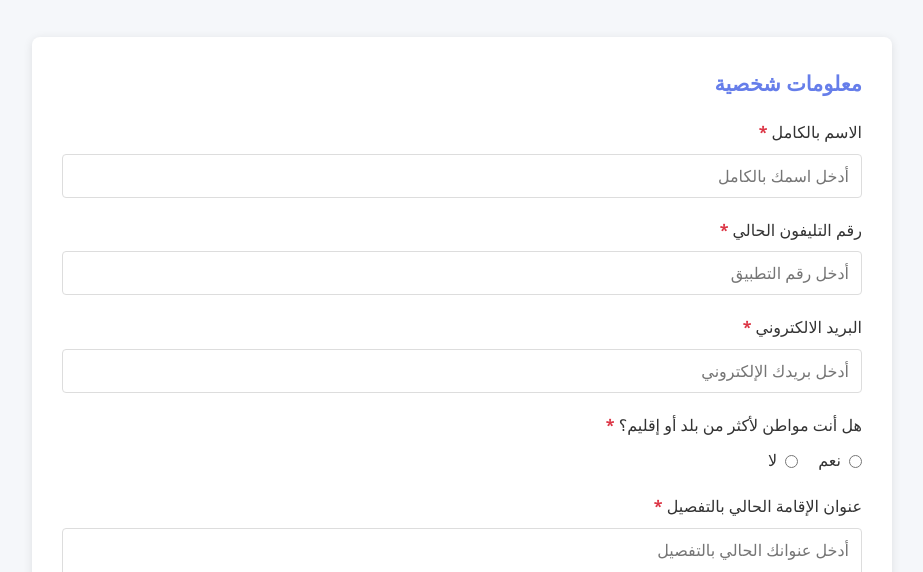
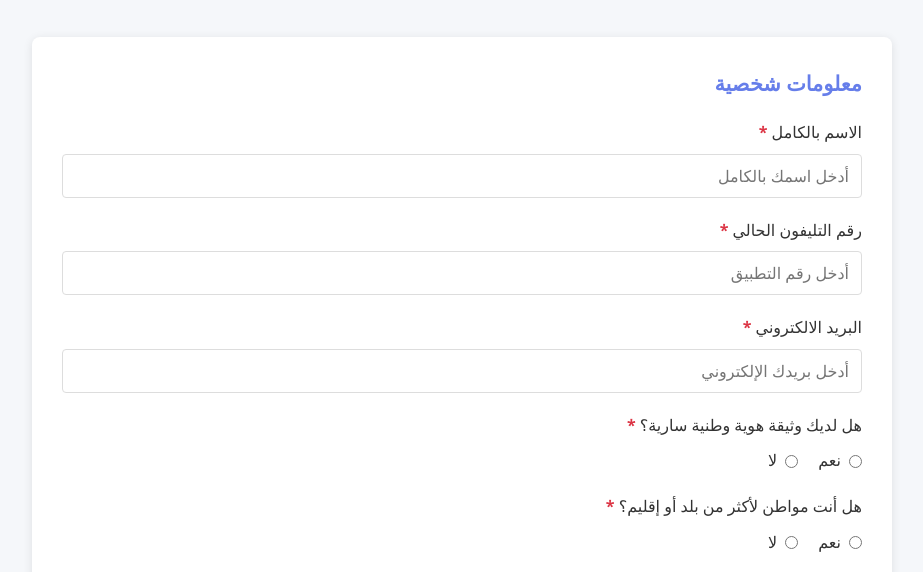
Before and after one commit to nayernfs-ui/Canada-Tourism-Visa, a website: page index.html in a window 1280 px wide. Shown: the part 190-762 px from the top of the page, without its empty margins (178-1101 px from the left). Drawn offline with Linux system fonts and the light colour scheme.

Commit message:
Add national ID ownership question in personal information section

```diff
--- a/index.html
+++ b/index.html
@@ -52,6 +52,18 @@
               placeholder="أدخل بريدك الإلكتروني"
             />
             <span class="error-message" id="error-email"></span>
+          </div>
+
+          <div class="question-group">
+            <label>هل لديك وثيقة هوية وطنية سارية؟ <span class="required">*</span></label>
+            <div class="options-row" role="radiogroup">
+              <label>
+                <input type="radio" name="ValidNationalID" value="نعم" required /> نعم
+              </label>
+              <label>
+                <input type="radio" name="ValidNationalID" value="لا" required /> لا
+              </label>
+            </div>
           </div>
 
           <div class="question-group">
```
Also changed, not shown: 2 other files.
